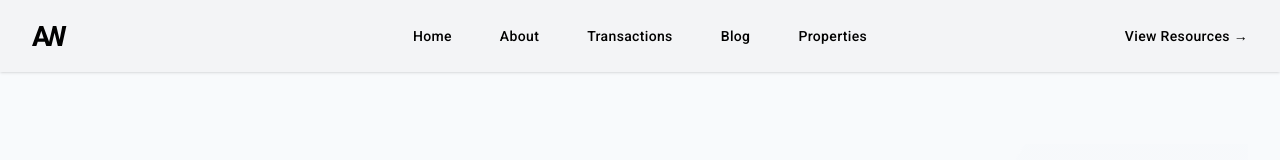
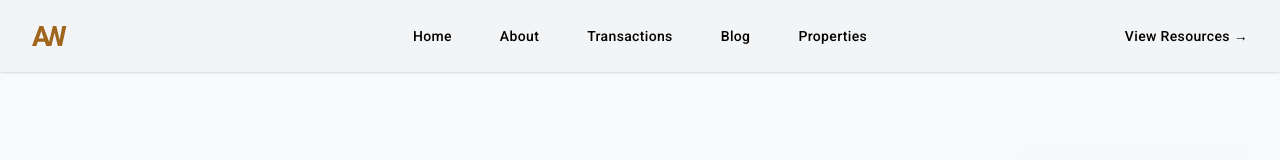
Before and after one commit to iamwillcode/agentwebb, a Next.js app: page / in a window 1280 px wide. Shown: the top 160 px of the page. Built offline with nearby package versions, Linux system fonts and the light colour scheme.

Commit message:
updated header navigation links

```diff
--- a/components/Header.tsx
+++ b/components/Header.tsx
@@ -7,8 +7,8 @@ const navigation = [
   { name: 'Home', href: '/' },
   { name: 'About', href: '/about' },
   { name: 'Transactions', href: "/transactions" },
-  { name: 'Blog', href: '#' },
-  { name: 'Properties', href: '#' },
+  { name: 'Blog', href: '/blog' },
+  { name: 'Properties', href: '/properties' },
 ]
 
 export default function Header() {
@@ -19,7 +19,7 @@ export default function Header() {
         <div className="flex lg:flex-1">
           <Link href="/" className="-m-1.5 p-1.5">
             <span className="sr-only">AgentWebb</span>
-            <Logo classNames="fill-current text-black" />
+            <Logo classNames="fill-primary-700 text-black" />
           </Link>
         </div>
         <div className="flex lg:hidden">
```
